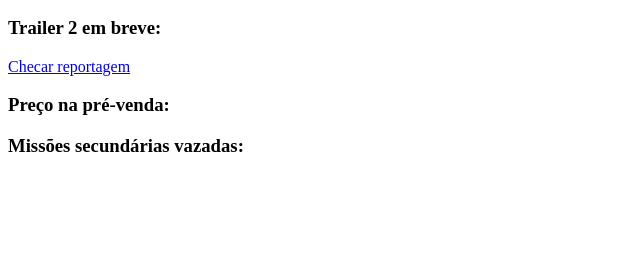
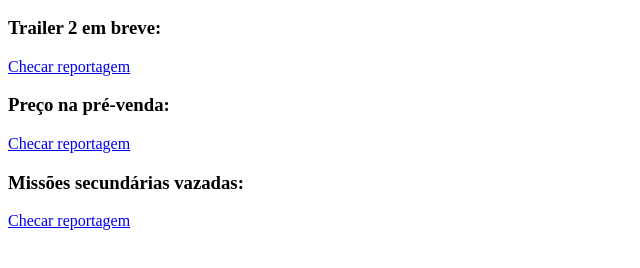
Before and after one commit to NickLemos23/APS, a plain HTML site: page terceira.html in a window 1280 px wide. Shown: the part 50-318 px from the top of the page, without its empty margins (0-640 px from the left). Drawn offline with Linux system fonts and the light colour scheme.

Commit message:
adicionando notícias 2 e 3

```diff
--- a/terceira.html
+++ b/terceira.html
@@ -16,11 +16,11 @@
     </article>
     <article>
         <h3>Preço na pré-venda:</h3>
-
+        <a href="https://www.tecmundo.com.br/voxel/500931-prepare-o-bolso-pre-venda-de-gta-6-e-listada-por-mais-de-r-650-na-europa.htm">Checar reportagem</a>
     </article>
     <article>
         <h3>Missões secundárias vazadas:</h3>
-
+        <a href="https://br.ign.com/grand-theft-auto-vi/137458/news/mais-de-25-anos-depois-gta-6-adicionara-um-dos-minigames-favoritos-dos-fas-de-videogames">Checar reportagem</a>
     </article>
     </section>
 
```
